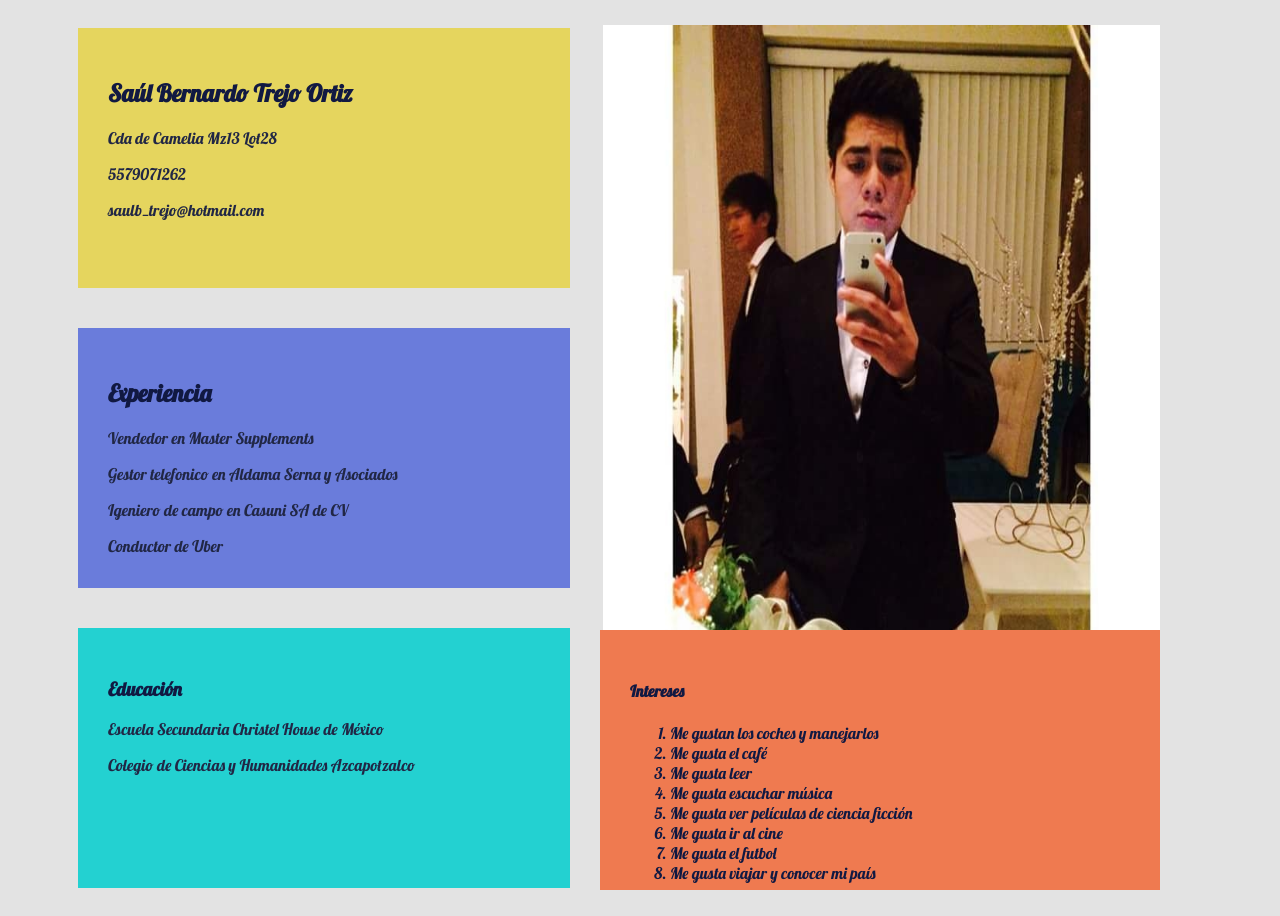
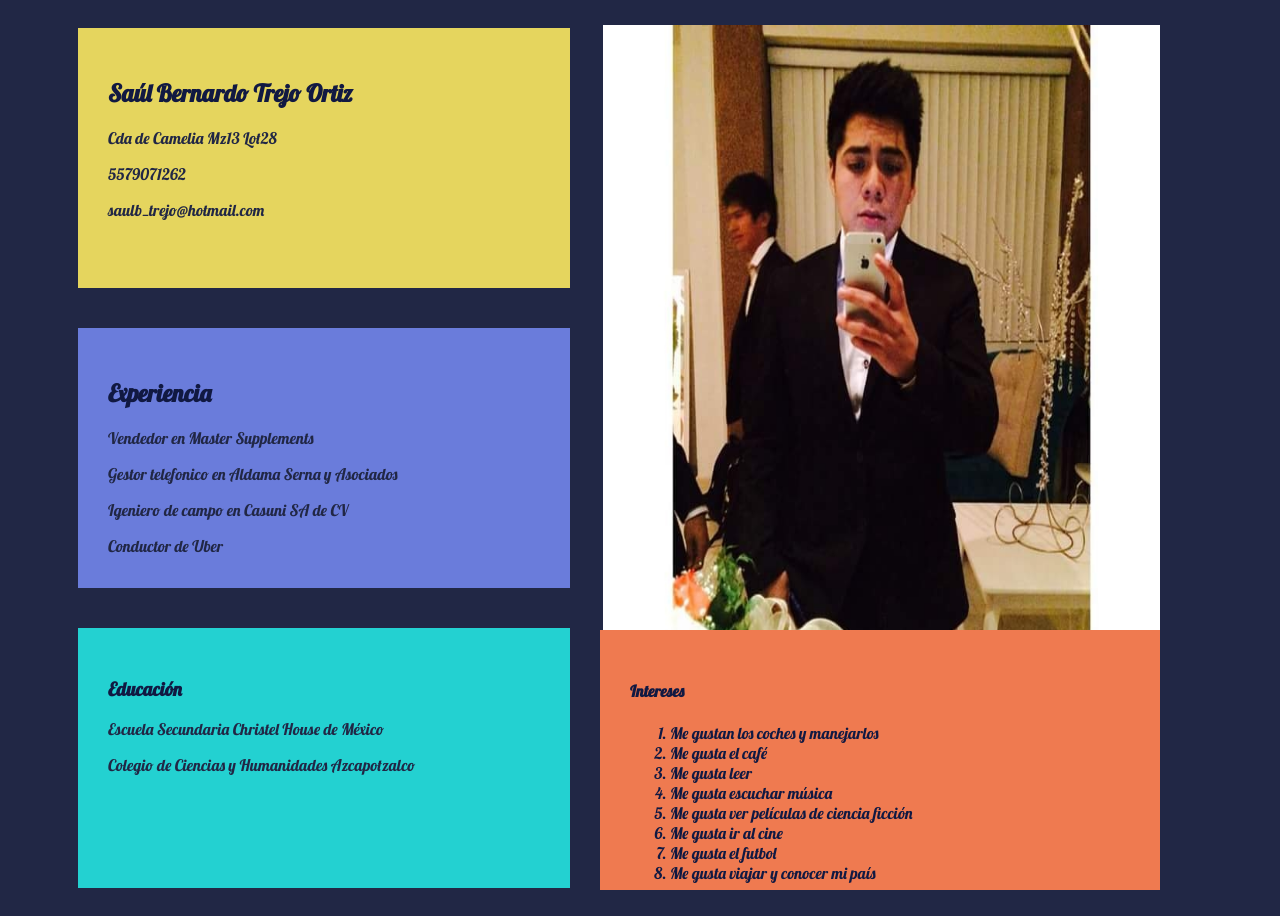
Before and after one commit to Sauleonly/Sauleonly.github.io, a plain HTML site: page index.html in a window 1280 px wide. Drawn offline with Linux system fonts and the light colour scheme; a web font is replaced by a local one.

Commit message:
Ultimo detalle

```diff
--- a/index.html
+++ b/index.html
@@ -49,7 +49,7 @@
         }
     body{
         font-family: 'Lobster', cursive;
-        background-color: rgba(158, 158, 158, 0.281);
+        background-color: #212745;
         color:#111942;
         }
     div {
```
